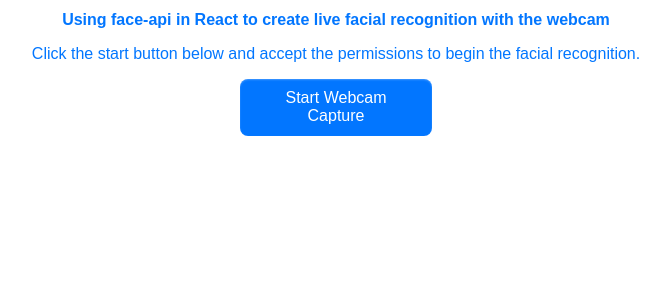
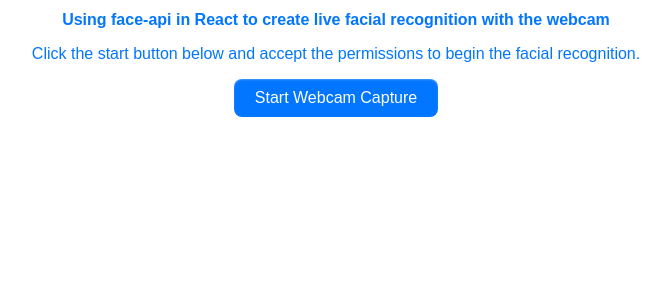
Before and after one commit to danielrosenthal0/face-rec-demo, a React (Create React App) app: page / in a window 1280 px wide. Shown: the top 300 px of the page, without its empty margins (304-974 px from the left). Built offline with nearby package versions, Linux system fonts and the light colour scheme.

Commit message:
fixing css

```diff
--- a/src/App.module.css
+++ b/src/App.module.css
@@ -7,7 +7,6 @@
 
 
 button {
-    width:15%;
   align-items: center;
   appearance: button;
   background-color: #0276FF;
```
Also changed, not shown: package.json (+7 -0 lines), 1 other file (tests, documents, lock files or other folders).
